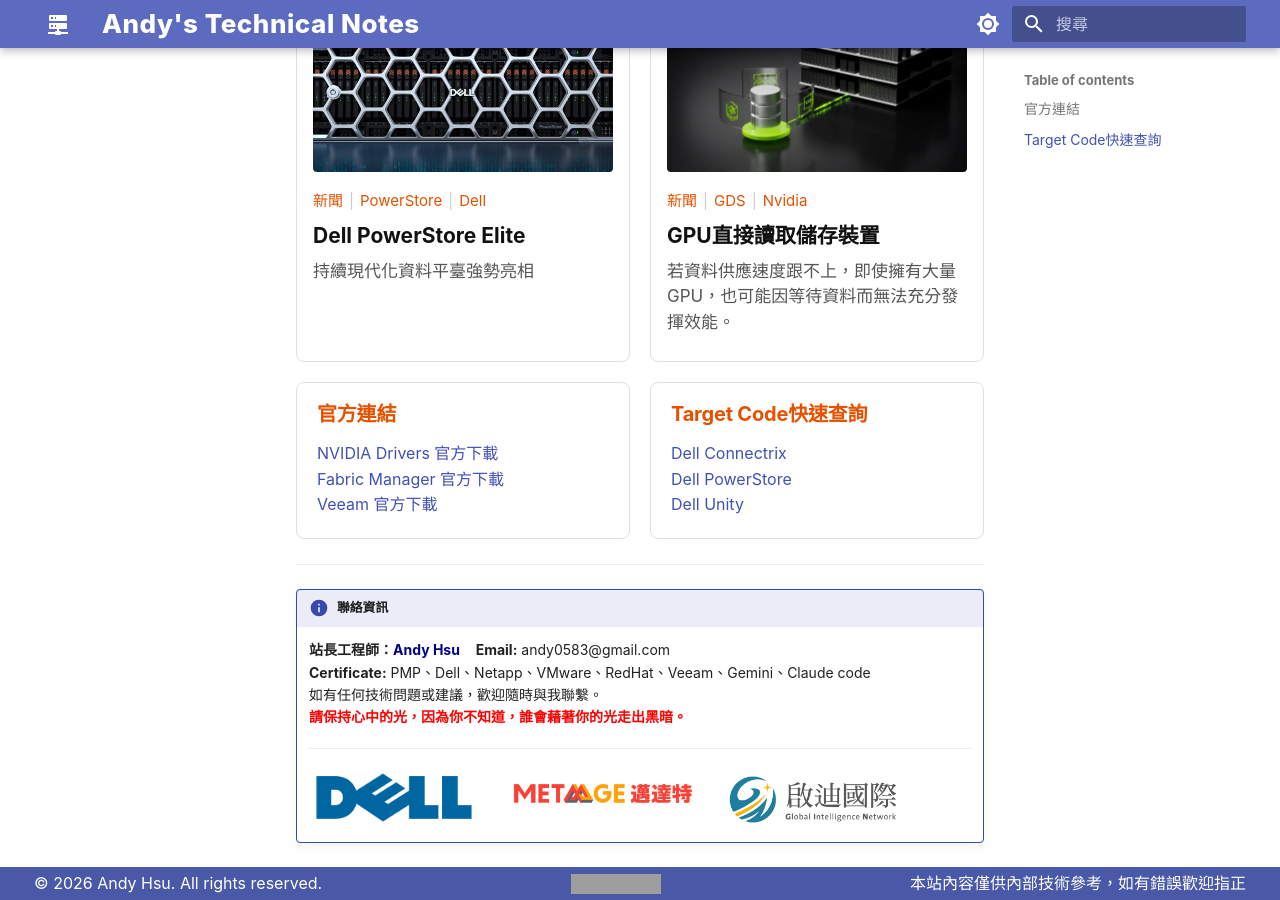
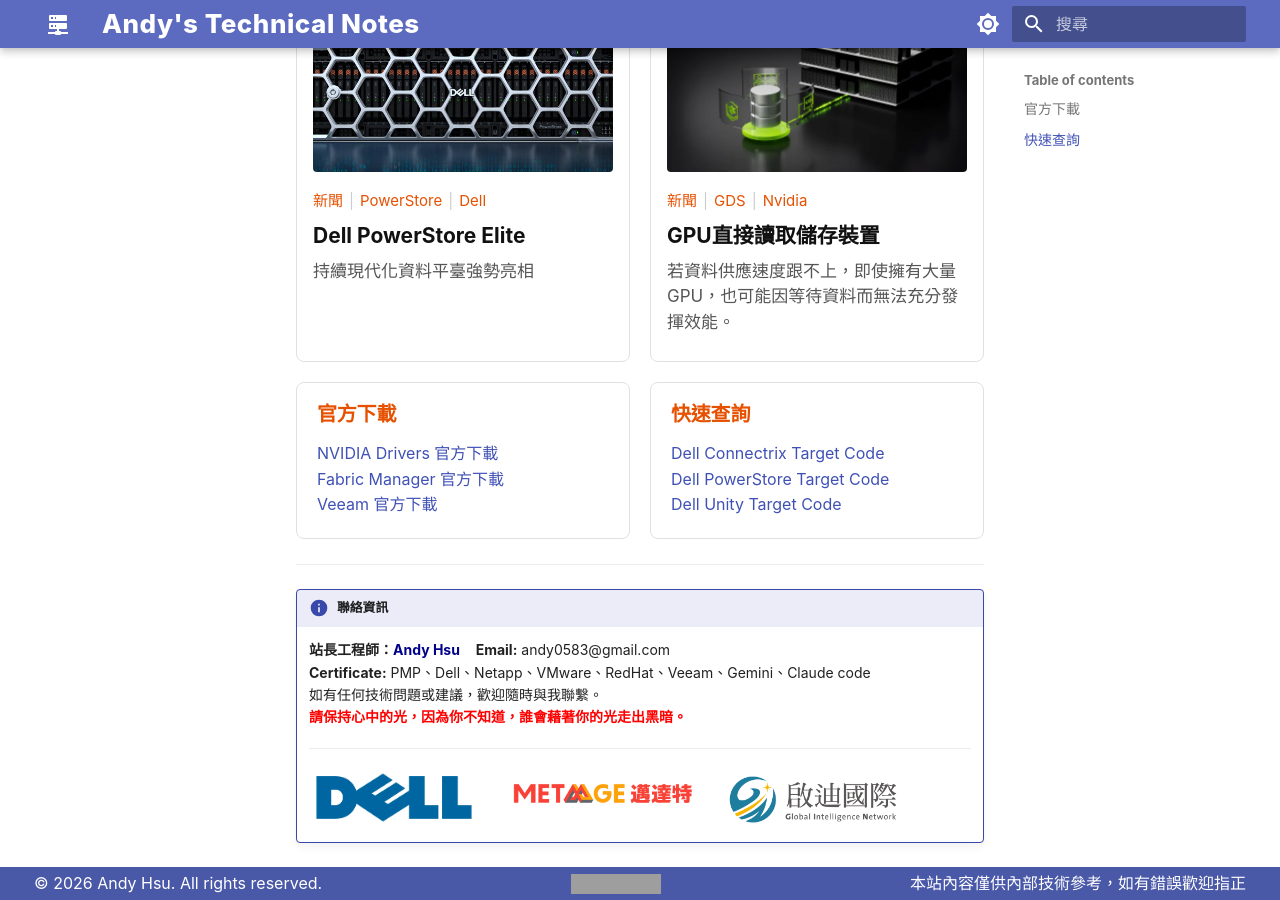
Before and after one commit to Andy0583/Metaage, an MkDocs documentation site: the page built from docs/index.md, in a window 1280 px wide and 900 px high, scrolled down 560 px. Built offline with MkDocs 1.6.1 and Material for MkDocs 9.7.7, drawn with Linux system fonts in a browser that asks for light colours; grey boxes are pictures that could not be loaded.

Commit message:
Update index.md

```diff
--- a/docs/index.md
+++ b/docs/index.md
@@ -21,7 +21,7 @@
 <div class="link-columns" markdown="1">
 
 <div class="link-box" markdown="1">
-### **官方連結**
+### **官方下載**
 
 [NVIDIA Drivers 官方下載](https://developer.nvidia.com/datacenter-driver-archive)<br>
 [Fabric Manager 官方下載](https://developer.download.nvidia.com/compute/nvidia-driver/redist/fabricmanager/linux-x86_64/)<br>
@@ -29,11 +29,11 @@
 </div>
 
 <div class="link-box" markdown="1">
-### **Target Code快速查詢**
+### **快速查詢**
 
-[Dell Connectrix](https://www.dell.com/support/kbdoc/en-us/000228560/minimum-recommended-and-latest-code-versions-for-networking-products)<br>
-[Dell PowerStore](https://www.dell.com/support/kbdoc/zh-tw/000175213/powerstoreos-matrix)<br>
-[Dell Unity](https://www.dell.com/support/kbdoc/en-us/000020641/dell-emc-unity-oe-revision-matrix?lang=en)
+[Dell Connectrix Target Code](https://www.dell.com/support/kbdoc/en-us/000228560/minimum-recommended-and-latest-code-versions-for-networking-products)<br>
+[Dell PowerStore Target Code](https://www.dell.com/support/kbdoc/zh-tw/000175213/powerstoreos-matrix)<br>
+[Dell Unity Target Code](https://www.dell.com/support/kbdoc/en-us/000020641/dell-emc-unity-oe-revision-matrix?lang=en)
 </div>
 
 </div>
```
